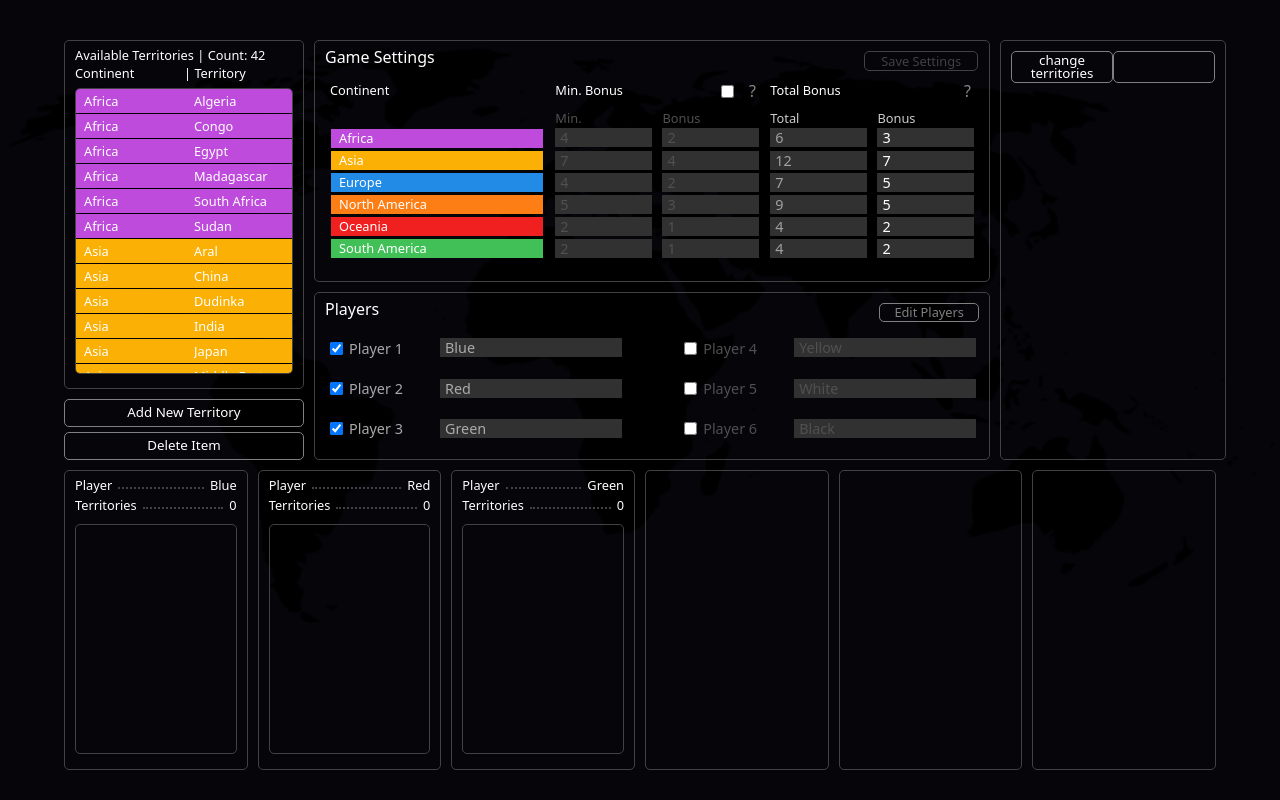
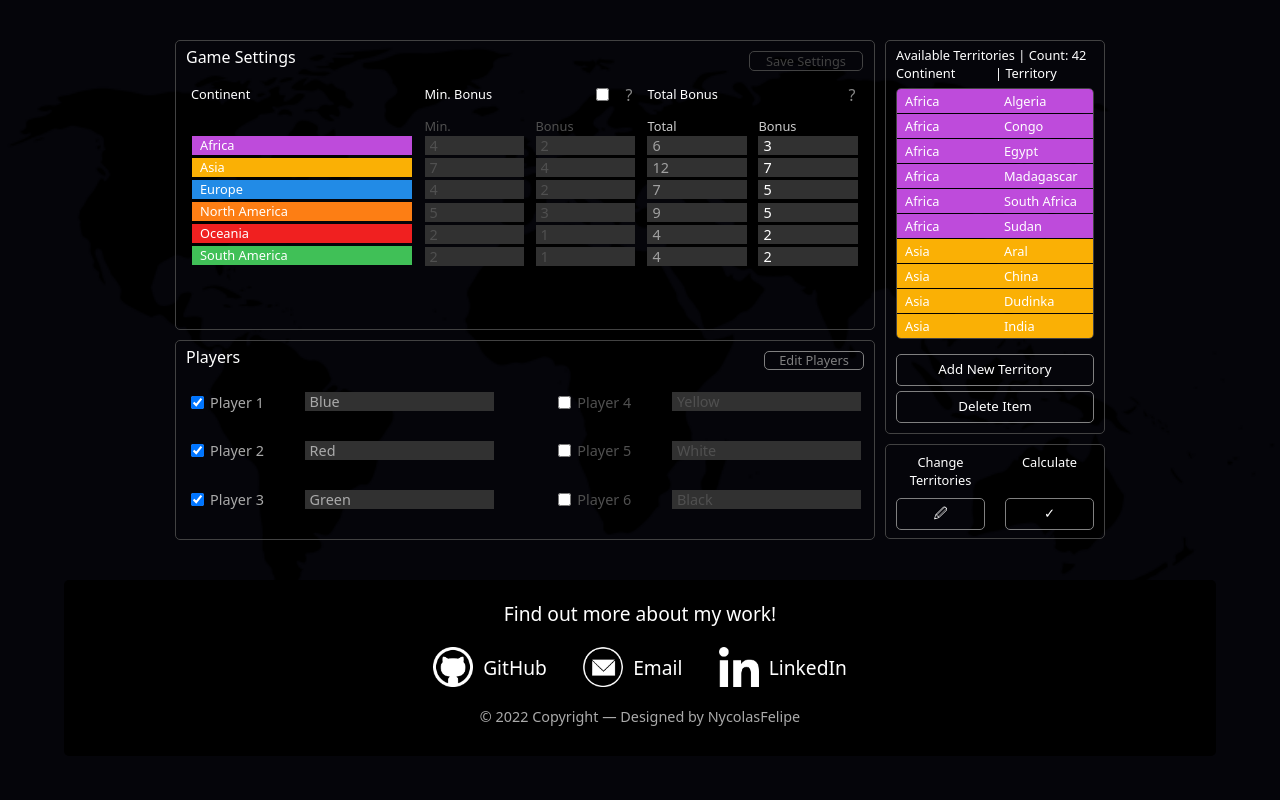
Before and after one commit to NycolasFelipe/react-war-calculate-helper, a React (Create React App) app: page / in a window 1280 px wide. Shown: the top 800 px of the page. Built offline with nearby package versions, Linux system fonts and the light colour scheme.

Commit message:
Better UI and Styling v1

```diff
--- a/src/components/Main/index.jsx
+++ b/src/components/Main/index.jsx
@@ -689,79 +689,6 @@ function Main() {
   return (
     <>
       <C.Main changeActive={changeActive || calculateActive}>
-        <C.ContainerTerritories>
-          <C.TerritoriesContent
-            editingActive={addTerritoryWindow || deleteItemActive}
-          >
-            <C.AddAlert showAddAlert={showAddAlert}>
-              Territory Added!
-            </C.AddAlert>
-            <C.TerritoriesTitle>
-              <Title
-                text={`Available Territories | Count: ${availableTerritories(
-                  true
-                )}`}
-                titleWidth={'100%'}
-              />
-              <Title text={'Continent'} />
-              <Title text={'| Territory'} />
-            </C.TerritoriesTitle>
-            <C.TerritoriesItems>{availableTerritories()}</C.TerritoriesItems>
-            <C.TerritoriesAddWindow addTerritoryWindow={addTerritoryWindow}>
-              <C.InputAlert showInputAlert={showInputAlert}>
-                {inputAlertText}
-              </C.InputAlert>
-              <Input
-                label={'labelAddTerritoryName'}
-                text={"Territory's Name"}
-                placeholder={'Ex.: Canada'}
-                value={territoryName}
-                onChange={(e) => setTerritoryName(e.target.value)}
-                maxLength={14}
-              />
-              <Select
-                label={'labelAddTerritoryContinent'}
-                text={'Continent'}
-                options={[
-                  ['Africa', 'africa'],
-                  ['Asia', 'asia'],
-                  ['Europe', 'europe'],
-                  ['North America', 'northAmerica'],
-                  ['Oceania', 'oceania'],
-                  ['South America', 'southAmerica'],
-                ]}
-                onChange={(e) =>
-                  setTerritoryContinent(
-                    e.target.options[e.target.selectedIndex].text
-                  )
-                }
-              />
-              <Button
-                text={'Add'}
-                buttonBgColor={'#228be6'}
-                buttonWidth={'100%'}
-                buttonHeight={'1.6rem'}
-                onClick={() => addTerritory(territoryName, territoryContinent)}
-              />
-            </C.TerritoriesAddWindow>
-          </C.TerritoriesContent>
-          <C.TerritoriesButtons>
-            <Button
-              text={addTerritoryWindow ? 'Finish' : 'Add New Territory'}
-              buttonBgColor={'#2e8b2e'}
-              buttonWidth={'100%'}
-              disabled={deleteItemActive}
-              onClick={() => setAddTerritoryWindow(!addTerritoryWindow)}
-            />
-            <Button
-              text={deleteItemActive ? 'Cancel' : 'Delete Item'}
-              buttonBgColor={'#ca1e1e'}
-              buttonWidth={'100%'}
-              disabled={addTerritoryWindow}
-              onClick={() => setDeleteItemActive(!deleteItemActive)}
-            />
-          </C.TerritoriesButtons>
-        </C.ContainerTerritories>
         <C.ContainerBonus saveSettingsActive={saveSettingsActive}>
           <Title text={'Game Settings'} fontSize={'1rem'} />
           <C.SaveSettingWarning saveSettingsWarning={saveSettingsWarning}>
@@ -875,19 +802,100 @@ function Main() {
             {playerItem('player6')}
           </C.Players>
         </C.ContainerPlayers>
-
-        <C.ContainerSide>
+        <C.ContainerTerritories
+          editingActive={addTerritoryWindow || deleteItemActive}
+        >
+          <C.TerritoriesContent>
+            <C.AddAlert showAddAlert={showAddAlert}>
+              Territory Added!
+            </C.AddAlert>
+            <C.TerritoriesTitle>
+              <Title
+                text={`Available Territories | Count: ${availableTerritories(
+                  true
+                )}`}
+                titleWidth={'100%'}
+              />
+              <Title text={'Continent'} />
+              <Title text={'| Territory'} />
+            </C.TerritoriesTitle>
+            <C.TerritoriesItems>{availableTerritories()}</C.TerritoriesItems>
+            <C.TerritoriesAddWindow addTerritoryWindow={addTerritoryWindow}>
+              <C.InputAlert showInputAlert={showInputAlert}>
+                {inputAlertText}
+              </C.InputAlert>
+              <Input
+                label={'labelAddTerritoryName'}
+                text={"Territory's Name"}
+                placeholder={'Ex.: Canada'}
+                value={territoryName}
+                onChange={(e) => setTerritoryName(e.target.value)}
+                maxLength={14}
+              />
+              <Select
+                label={'labelAddTerritoryContinent'}
+                text={'Continent'}
+                options={[
+                  ['Africa', 'africa'],
+                  ['Asia', 'asia'],
+                  ['Europe', 'europe'],
+                  ['North America', 'northAmerica'],
+                  ['Oceania', 'oceania'],
+                  ['South America', 'southAmerica'],
+                ]}
+                onChange={(e) =>
+                  setTerritoryContinent(
+                    e.target.options[e.target.selectedIndex].text
+                  )
+                }
+              />
               <Button
-            text={'change territories'}
-            buttonWidth={'160px'}
+                text={'Add'}
+                buttonBgColor={'#228be6'}
+                buttonWidth={'100%'}
+                buttonHeight={'1.6rem'}
+                onClick={() => addTerritory(territoryName, territoryContinent)}
+              />
+            </C.TerritoriesAddWindow>
+          </C.TerritoriesContent>
+          <C.TerritoriesButtons>
+            <Button
+              text={addTerritoryWindow ? 'Finish' : 'Add New Territory'}
+              buttonBgColor={'#2e8b2e'}
+              buttonWidth={'100%'}
+              disabled={deleteItemActive}
+              onClick={() => setAddTerritoryWindow(!addTerritoryWindow)}
+            />
+            <Button
+              text={deleteItemActive ? 'Cancel' : 'Delete Item'}
+              buttonBgColor={'#ca1e1e'}
+              buttonWidth={'100%'}
+              disabled={addTerritoryWindow}
+              onClick={() => setDeleteItemActive(!deleteItemActive)}
+            />
+          </C.TerritoriesButtons>
+        </C.ContainerTerritories>
+        <C.ContainerCalculate>
+          <C.ContainerCalculateItem>
+            <C.ContainerCalculateTitle>
+              Change Territories
+            </C.ContainerCalculateTitle>
+            <Button
+              text={'🖉'}
+              buttonBgColor={'#228be6'}
               onClick={() => changeTerritories()}
             />
+          </C.ContainerCalculateItem>
+          <C.ContainerCalculateItem>
+            <C.ContainerCalculateTitle>Calculate</C.ContainerCalculateTitle>
             <Button
+              text={'✓'}
+              buttonBgColor={'#2e8b2e'}
               onClick={() => [calculateTerritories(), setCalculateActive(true)]}
             />
-        </C.ContainerSide>
-
-        <C.ContainerBlur changeActive={backgroundBlur} />
+          </C.ContainerCalculateItem>
+        </C.ContainerCalculate>
+      </C.Main>
       <RemoveScroll enabled={removeScroll}>
         <C.CalculateTerritoriesResult calculateActive={calculateActive}>
           <C.CalculateHeader>
@@ -995,11 +1003,6 @@ function Main() {
           </C.ChangeTerritoriesList>
         </C.ChangeTerritories>
       </RemoveScroll>
-      </C.Main>
-      <C.ContainerPlayersCards>
-        {playersCards()}
-        {updateTerritories}
-      </C.ContainerPlayersCards>
     </>
   );
 }
--- a/src/components/Main/styles.jsx
+++ b/src/components/Main/styles.jsx
@@ -3,14 +3,20 @@ import styled from 'styled-components';
 export const Main = styled.div`
   display: flex;
   flex-direction: column;
-  align-items: center;
+  align-content: center;
   flex-wrap: wrap;
   gap: 10px;
+  height: 500px;
   width: 100%;
-  height: 100%;
   margin: 0 auto;
+  padding: 0 100px;
   box-sizing: border-box;
-  padding-right: 25px;
+
+  @media (max-width: 1025px) {
+    flex-wrap: nowrap;
+    height: 900px;
+    padding: 0;
+  }
 
   ${(props) => {
     if (props.changeActive) {
@@ -45,176 +51,22 @@ export const ContainerBlur = styled.div`
   }}
 `;
 
-//#region Territories Settings
-export const ContainerTerritories = styled.div`
-  width: 20%;
-  min-width: 240px;
-  height: 100%;
-  padding-bottom: 10px;
-
-  @media (max-width: 1050px) {
-    width: 30%;
-  }
-`;
-
-export const TerritoriesContent = styled.div`
-  border: 1px solid #424242;
-  height: 85%;
-  width: 100%;
-  margin: 0 auto;
-  box-sizing: border-box;
-  padding: 5px 10px;
-  border-radius: 5px;
-  position: relative;
-  overflow: hidden;
-
-  ${(props) => {
-    if (props.editingActive) {
-      return `
-        border: 1px solid #fff;
-        transition: all 0.2s ease;
-      `;
-    }
-  }}
-`;
-
-export const TerritoriesTitle = styled.div`
-  display: flex;
-  flex-wrap: wrap;
-`;
-
-export const AddAlert = styled.div`
-  display: flex;
-  align-items: center;
-  justify-content: center;
-  background: #39af4f;
-  width: 93%;
-  height: 18px;
-  position: absolute;
-  border-radius: 5px;
-  font-size: 0.8rem;
-  color: #fff;
-  pointer-events: none;
-
-  transform-origin: 50% 0%;
-  transition: all 0.2s ease;
-
-  ${(props) => {
-    if (props.showAddAlert) {
-      return `
-        transform: scaleY(1);
-      `;
-    } else {
-      return `
-        transform: scaleY(0);
-      `;
-    }
-  }}
-`;
-
-export const TerritoriesItems = styled.div`
-  display: flex;
-  flex-direction: column;
-  gap: 1px;
-  margin-top: 6px;
-  overflow-y: auto;
-  overflow-x: hidden;
-  height: 85%;
-  border-radius: 5px;
-  border: 1px solid #424242;
-
-  &::-webkit-scrollbar {
-    width: 6px;
-    background-color: transparent;
-    border-radius: 5px;
-  }
-
-  &::-webkit-scrollbar-thumb {
-    border-radius: 10px;
-    --webkit-box-shadow: inset 0 0 6px #0000004d;
-    background-color: #202020;
-  }
-`;
-
-export const TerritoriesAddWindow = styled.div`
-  display: flex;
-  flex-direction: column;
-  align-items: center;
-  gap: 5px;
-  width: 96%;
-  left: 5px;
-  bottom: 5px;
-
-  background: #161616;
-  position: absolute;
-  box-sizing: border-box;
-  padding: 4px 6px;
-  border-radius: 5px;
-  overflow: hidden;
-
-  transform-origin: 50% 100%;
-  transition: all 0.2s ease;
-
-  & button {
-    margin-top: 5px;
-  }
-
-  ${(props) => {
-    if (props.addTerritoryWindow) {
-      return `
-        transform: scaleY(1);
-      `;
-    } else {
-      return `
-        transform: scaleY(0);
-      `;
-    }
-  }}
-`;
-
-export const InputAlert = styled.div`
-  font-size: 0.8rem;
-  pointer-events: none;
-
-  ${(props) => {
-    if (props.showInputAlert) {
-      return `
-        display: block;
-        color: red;
-      `;
-    } else {
-      return `
-        display: none;
-      `;
-    }
-  }}
-`;
-
-export const TerritoriesButtons = styled.div`
-  display: flex;
-  flex-direction: column;
-  align-items: center;
-  justify-content: flex-end;
-  margin-top: 10px;
-  gap: 5px;
-  height: 15%;
-`;
-//#endregion
-
 //#region Bonus Settings
 export const ContainerBonus = styled.div`
   display: flex;
   flex-direction: column;
   flex: 1;
   gap: 5px;
-  width: 60%;
-  min-width: 360px;
-  height: 60%;
+  width: 700px;
   background: transparent;
   border: 1px solid #424242;
   border-radius: 5px;
   padding: 5px 10px;
   position: relative;
+
+  @media (max-width: 1025px) {
+    width: 100%;
+  }
 
   ${(props) => {
     if (props.saveSettingsActive) {
@@ -292,8 +144,13 @@ export const TerritoryItems = styled.div`
   justify-content: flex-end;
   border: 1px solid transparent;
   position: absolute;
-  top: 55px;
   width: 100%;
+
+  top: 62px;
+
+  @media (max-width: 1025px) {
+    top: 52px;
+  }
 `;
 
 export const BonusMin = styled.div`
@@ -375,9 +232,13 @@ export const ContainerPlayers = styled.div`
   border: 1px solid #424242;
   border-radius: 5px;
   height: 40%;
-  width: 60%;
+  width: 700px;
   padding: 5px 2px 10px 10px;
   position: relative;
+
+  @media (max-width: 1025px) {
+    width: 100%;
+  }
 
   & > button {
     position: absolute;
@@ -478,6 +339,190 @@ export const SavePlayersWarning = styled.span`
     `;
     }
   }}
+`;
+//#endregion
+
+//#region Territories Settings
+export const ContainerTerritories = styled.div`
+  width: 220px;
+  padding-bottom: 10px;
+  border: 1px solid #424242;
+  border-radius: 5px;
+
+  @media (max-width: 1025px) {
+    width: 100%;
+  }
+
+  ${(props) => {
+    if (props.editingActive) {
+      return `
+        border: 1px solid #fff;
+        transition: all 0.2s ease;
+      `;
+    }
+  }}
+`;
+
+export const TerritoriesContent = styled.div`
+  width: 100%;
+  margin: 0 auto;
+  box-sizing: border-box;
+  padding: 5px 10px;
+  position: relative;
+  overflow: hidden;
+`;
+
+export const TerritoriesTitle = styled.div`
+  display: flex;
+  flex-wrap: wrap;
+`;
+
+export const AddAlert = styled.div`
+  display: flex;
+  align-items: center;
+  justify-content: center;
+  background: #39af4f;
+  width: 93%;
+  height: 18px;
+  position: absolute;
+  border-radius: 5px;
+  font-size: 0.8rem;
+  color: #fff;
+  pointer-events: none;
+
+  transform-origin: 50% 0%;
+  transition: all 0.2s ease;
+
+  ${(props) => {
+    if (props.showAddAlert) {
+      return `
+        transform: scaleY(1);
+      `;
+    } else {
+      return `
+        transform: scaleY(0);
+      `;
+    }
+  }}
+`;
+
+export const TerritoriesItems = styled.div`
+  display: flex;
+  flex-direction: column;
+  gap: 1px;
+  margin-top: 6px;
+  overflow-y: auto;
+  overflow-x: hidden;
+  height: 251px;
+  border-radius: 5px;
+  border: 1px solid #424242;
+
+  &::-webkit-scrollbar {
+    width: 6px;
+    background-color: transparent;
+    border-radius: 5px;
+  }
+
+  &::-webkit-scrollbar-thumb {
+    border-radius: 10px;
+    --webkit-box-shadow: inset 0 0 6px #0000004d;
+    background-color: #202020;
+  }
+`;
+
+export const TerritoriesAddWindow = styled.div`
+  display: flex;
+  flex-direction: column;
+  align-items: center;
+  gap: 5px;
+  width: 96%;
+  left: 5px;
+  bottom: 5px;
+
+  background: #161616;
+  position: absolute;
+  box-sizing: border-box;
+  padding: 4px 6px;
+  border-radius: 5px;
+  overflow: hidden;
+
+  transform-origin: 50% 100%;
+  transition: all 0.2s ease;
+
+  & button {
+    margin-top: 5px;
+  }
+
+  ${(props) => {
+    if (props.addTerritoryWindow) {
+      return `
+        transform: scaleY(1);
+      `;
+    } else {
+      return `
+        transform: scaleY(0);
+      `;
+    }
+  }}
+`;
+
+export const InputAlert = styled.div`
+  font-size: 0.8rem;
+  pointer-events: none;
+
+  ${(props) => {
+    if (props.showInputAlert) {
+      return `
+        display: block;
+        color: red;
+      `;
+    } else {
+      return `
+        display: none;
+      `;
+    }
+  }}
+`;
+
+export const TerritoriesButtons = styled.div`
+  display: flex;
+  flex-direction: column;
+  align-items: center;
+  justify-content: flex-end;
+  margin: 0 auto;
+  margin-top: 10px;
+  gap: 5px;
+  padding: 0 10px;
+`;
+//#endregion
+
+//#region Calculate/Change Territories
+export const ContainerCalculate = styled.div`
+  display: flex;
+  height: 95px;
+  width: 220px;
+  border: 1px solid #424242;
+  border-radius: 5px;
+
+  @media (max-width: 1025px) {
+    height: 300px;
+    width: 100%;
+  }
+`;
+
+export const ContainerCalculateTitle = styled.div`
+  color: #fff;
+  text-align: center;
+  font-size: 0.8rem;
+`;
+
+export const ContainerCalculateItem = styled.div`
+  display: flex;
+  flex-direction: column;
+  justify-content: space-between;
+  align-items: center;
+  padding: 8px;
+  width: 50%;
 `;
 //#endregion
 
```
Lines whose indentation alone changed are shown as unchanged.
